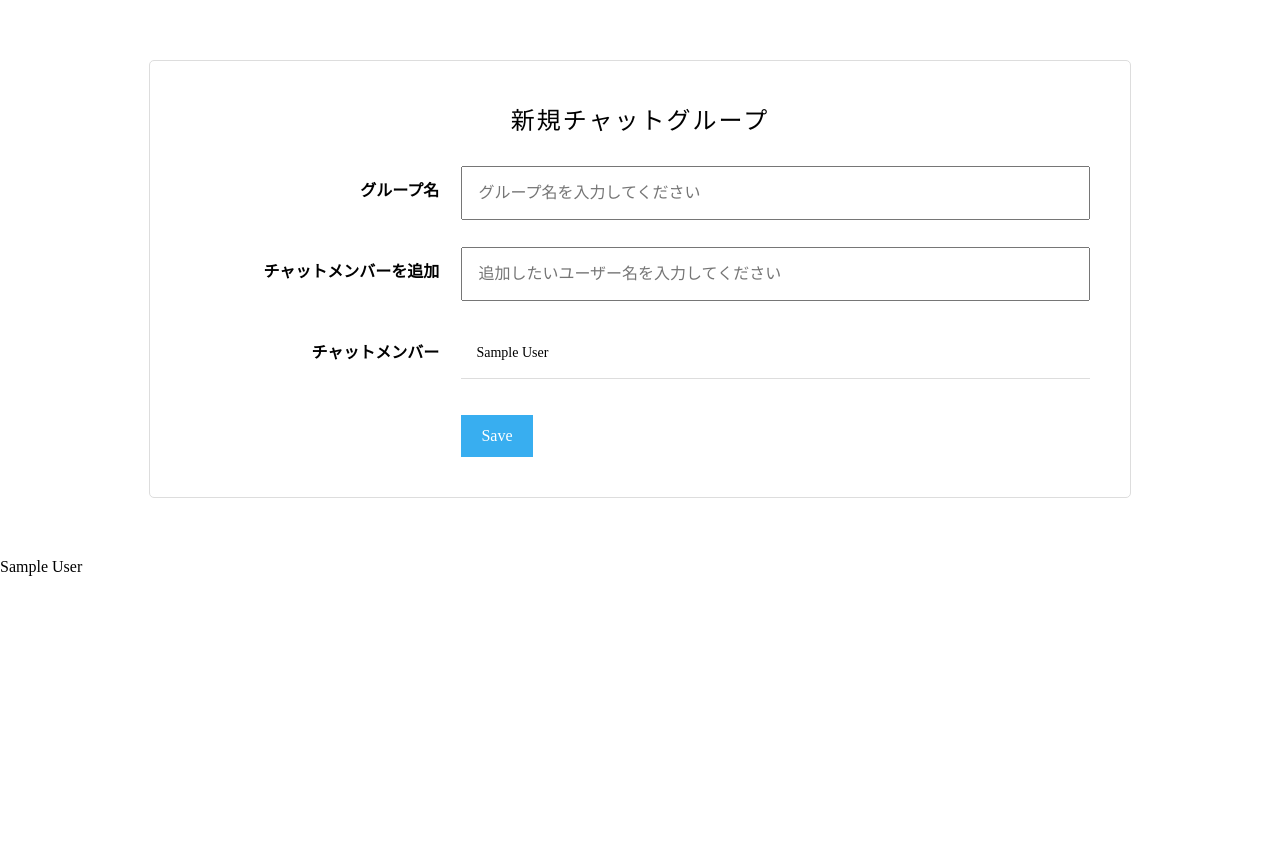
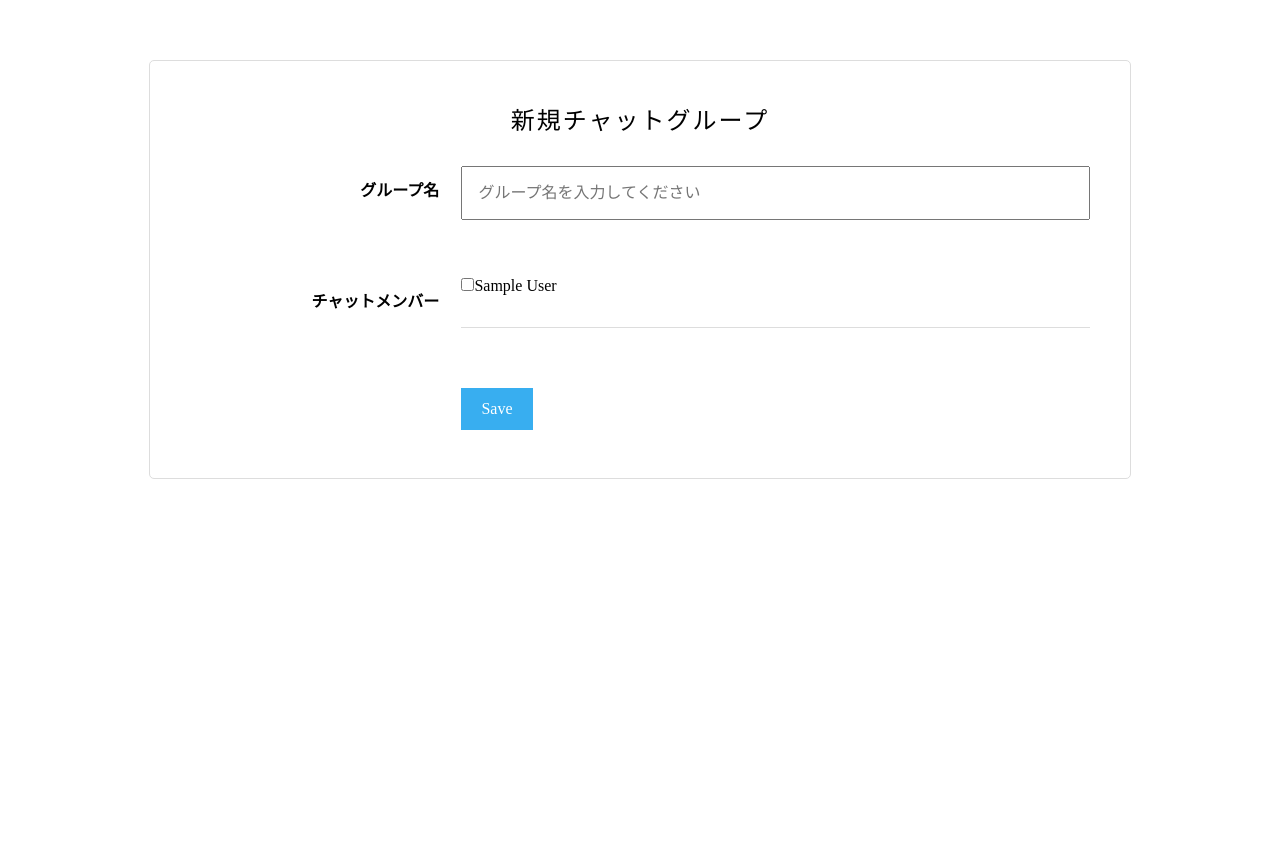
Before and after one commit to kirinkubinagai/chat-space, a Rails app: page /chat_groups/new in a window 1280 px wide. Run offline with Rails 7, Linux system fonts and the light colour scheme; the visitor is signed in with stand-in values (Sample User, id 1); style sheets or scripts are compiled from the project's sources; parts of the project's set-up code (start-up, migrations or seed data) failed here and were passed over; some libraries are stand-ins or nearby versions.

Commit message:
chat_group_newの画面
chat_group_newの画面

```diff
--- a/app/assets/stylesheets/modules/_group.scss
+++ b/app/assets/stylesheets/modules/_group.scss
@@ -42,6 +42,7 @@
 
   .chat-group-form__field {
     margin-top: 30px;
+    @include clearfix;
 
     .chat-group-form__field--left {
       float: left;
@@ -52,8 +53,15 @@
 
     .chat-group-form__field--right {
       float: right;
-      position:relative;
       width: 628.59px;
+      height:50px;
+      border-bottom:1px solid #ddd;
+      &__submit{
+        border-style: none;
+        float: right;
+        width: 628.59px;
+        height:50px;
+      }
     }
 
     .chat-group-form__label {
--- a/app/controllers/chat_groups_controller.rb
+++ b/app/controllers/chat_groups_controller.rb
@@ -4,11 +4,12 @@ class ChatGroupsController < ApplicationController
   end
 
   def new
-    @users=User.all
+    @chat_group=ChatGroup.new
   end
 
   def create
-    Chat_group.create(create_params)
+    ChatGroup.create(create_params)
+    redirect_to action: :index
   end
 
   def edit
@@ -19,7 +20,7 @@ class ChatGroupsController < ApplicationController
 
   private
   def create_params
-     params.require(:user).permit(:id => []).merge(name: params[:name])
+     params.require(:chat_group).permit({user_id:[]}, :name)
   end
 
 end
--- a/app/models/chat_group.rb
+++ b/app/models/chat_group.rb
@@ -2,5 +2,5 @@ class ChatGroup < ApplicationRecord
   has_many :users
   has_many :users_groups
   has_many :users,through: :users_groups
-  accepted_nested_attributes_for :users
+  accepts_nested_attributes_for :users
 end
--- a/app/views/chat_groups/new.html.haml
+++ b/app/views/chat_groups/new.html.haml
@@ -1,37 +1,17 @@
 .chat-group-form
   %h1 新規チャットグループ
-  %form#new_chat_group.new_chat_group{"accept-charset" => "UTF-8", :action => "/chat_groups", :method => "post"}
-    %input{:name => "utf8", :type => "hidden", :value => "✓"}/
-    %input{:name => "authenticity_token", :type => "hidden", :value => "AxFKlYEhD6eqX1PiZoTYQDANtKvgcFSXZQXHt5hyTl55/U/CHC5rtPavrcu2za65riz4tekZEy56vP6kEb2wYA=="}/
+  = form_for @chat_group, class: "new_chat_group", id: "new_chat_group" do |f|
     .chat-group-form__field.clearfix
       .chat-group-form__field--left
-        %label.chat-group-form__label{:for => "chat_group_name"} グループ名
+        = f.label :グループ名, class: "chat-group-form__label"
       .chat-group-form__field--right
-        %input#chat_group_name.chat-group-form__input{:name => "chat_group[name]", :placeholder => "グループ名を入力してください", :type => "text"}/
+        = f.text_field :name, placeholder: "グループ名を入力してください", class: "chat-group-form__input", id: "chat_group_name"
     .chat-group-form__field.clearfix
       .chat-group-form__field--left
-        %label.chat-group-form__label{:for => "chat_group_チャットメンバーを追加"} チャットメンバーを追加
+        = f.label :チャットメンバー, class: "chat-group-form__label"
       .chat-group-form__field--right
-        .chat-group-form__search.clearfix
-          %input#user-search-field.chat-group-form__input{:placeholder => "追加したいユーザー名を入力してください", :type => "text"}/
-        #user-search-result
+        = f.collection_check_boxes(:user_ids, User.all, :id, :name) do |b|
+          = b.label { b.check_box + b.text }
     .chat-group-form__field.clearfix
-      .chat-group-form__field--left
-        %label.chat-group-form__label{:for => "chat_group_チャットメンバー"} チャットメンバー
-      .chat-group-form__field--right
-        #chat-group-users
-          #chat-group-user-22.chat-group-user
-            %p.chat-group-user__name
-              = current_user.name
-            %input{:name => "chat_group[user_ids][]", :type => "hidden", :value => "22"}/
-
-    .chat-group-form__field.clearfix
-      .chat-group-form__field--left
-      .chat-group-form__field--right
-        %input.chat-group-form__action-btn{"data-disable-with" => "Save", :name => "commit", :type => "submit", :value => "Save"}/
-
-/ -collection_check_boxes(:user,)do |b|
-/   =b.label{b.check_box}
-
--@users.each do|user|
-  =user.name
+      .chat-group-form__field--right__submit
+        = f.submit "Save", class: "chat-group-form__action-btn"
```
